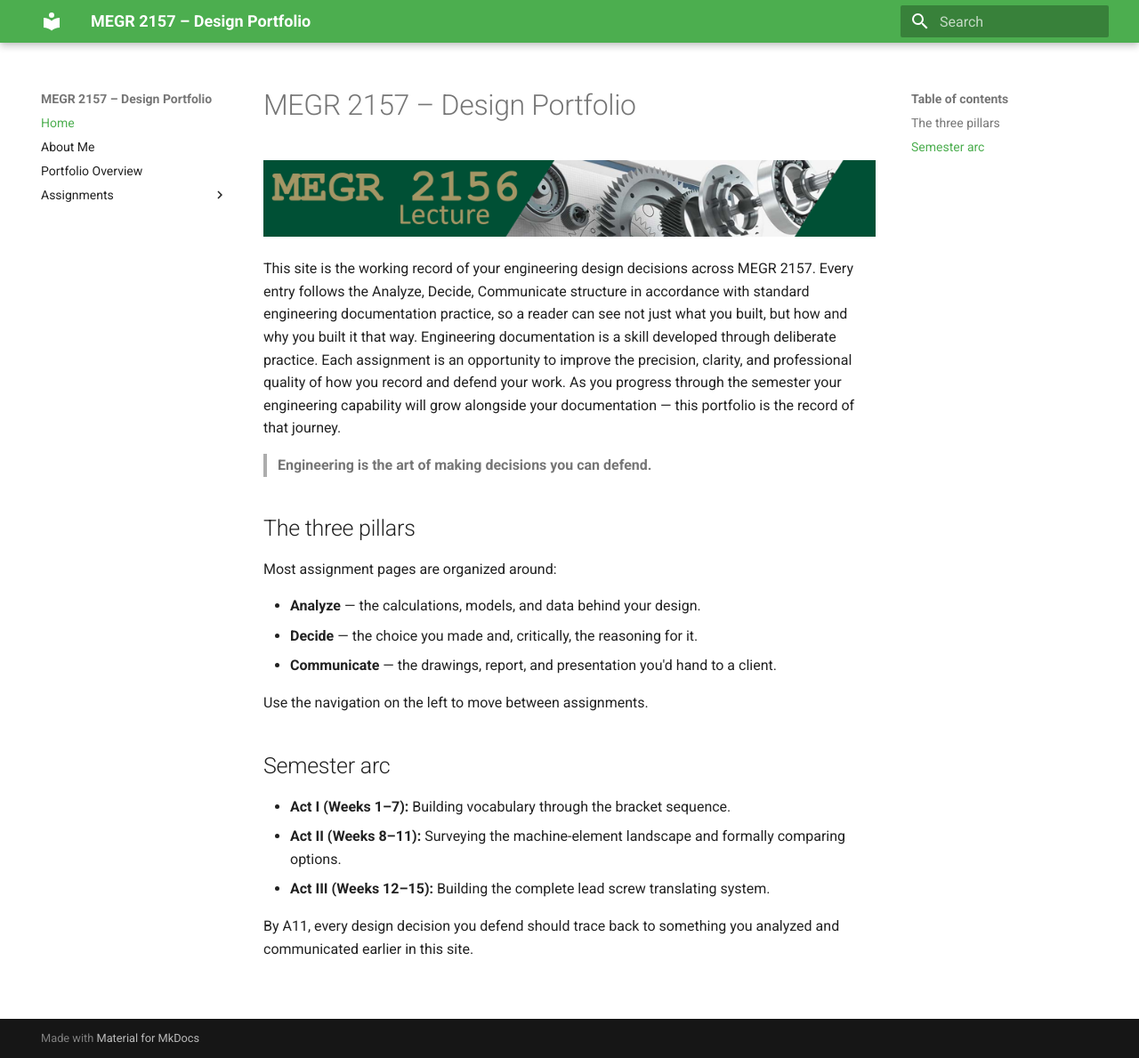
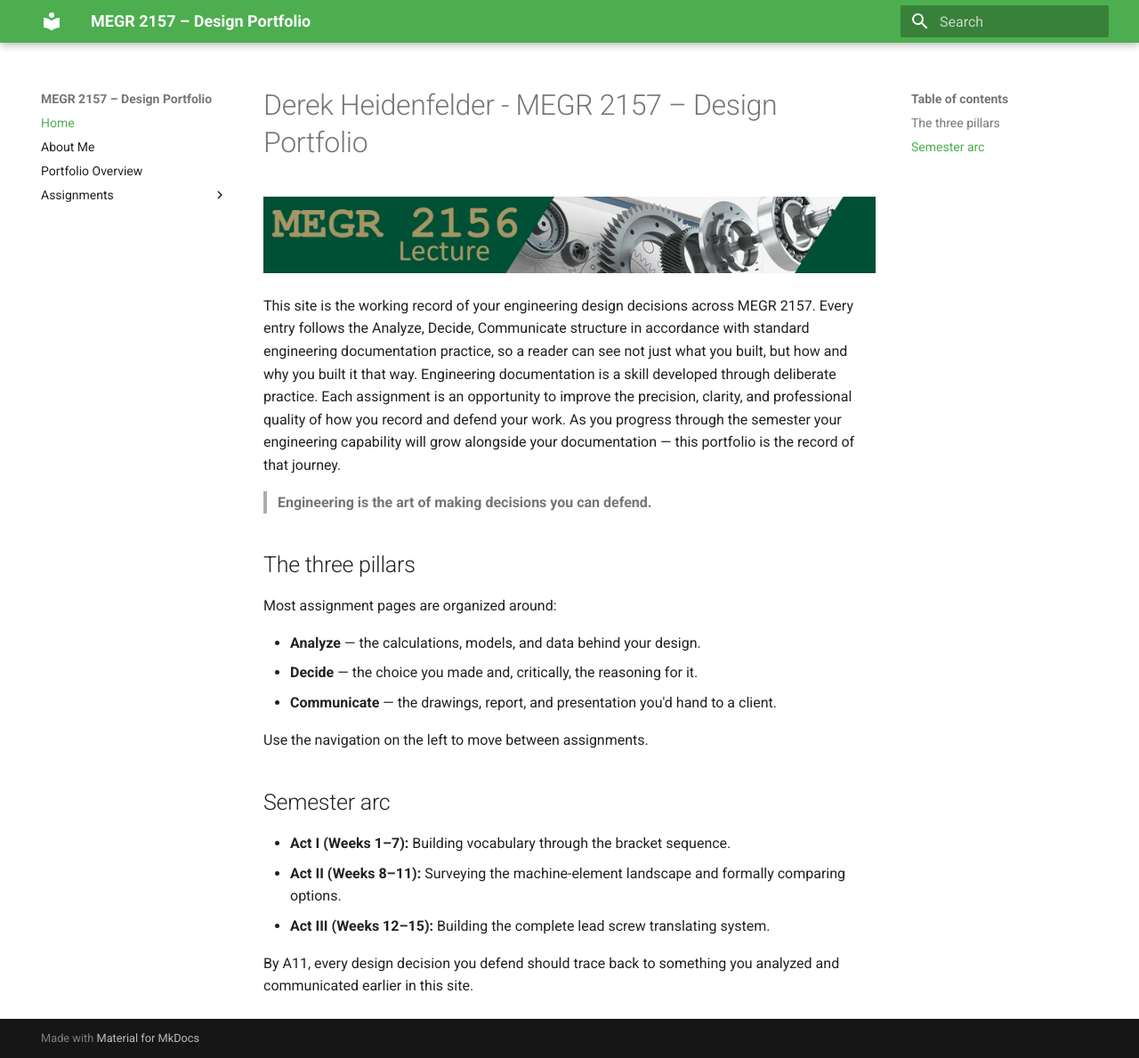
Before and after one commit to dheidenf-beep/DerekH-MEGR2157-portfolio, an MkDocs documentation site: the page built from docs/index.md, in a window 1280 px wide and 1189 px high. Shown: the whole window at 89% size. Built offline with MkDocs 1.6.1 and Material for MkDocs 9.7.7, drawn with Linux system fonts in a browser that asks for light colours.

Commit message:
Update title in index.md to include author name

```diff
--- a/docs/index.md
+++ b/docs/index.md
@@ -1,4 +1,4 @@
-# MEGR 2157 – Design Portfolio
+# Derek Heidenfelder - MEGR 2157 – Design Portfolio
 
 ![MEGR 2156-7 Title](MEGR2156title.png)
 
```
